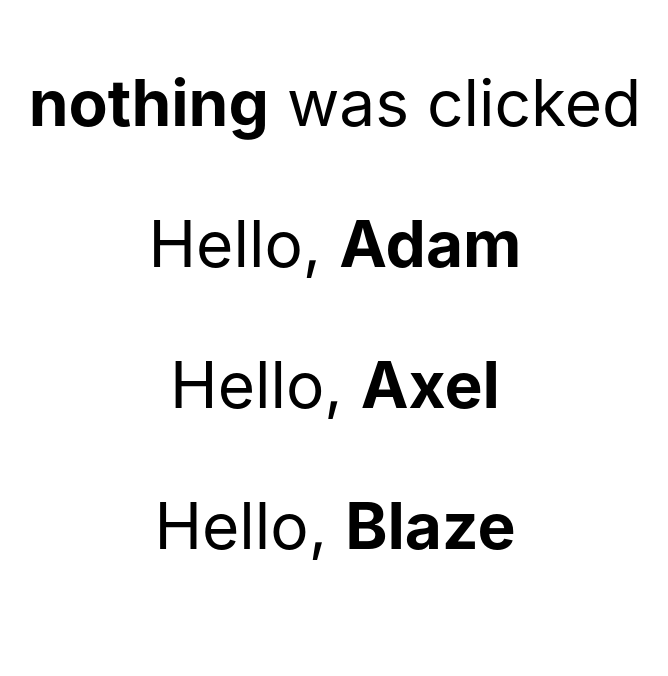
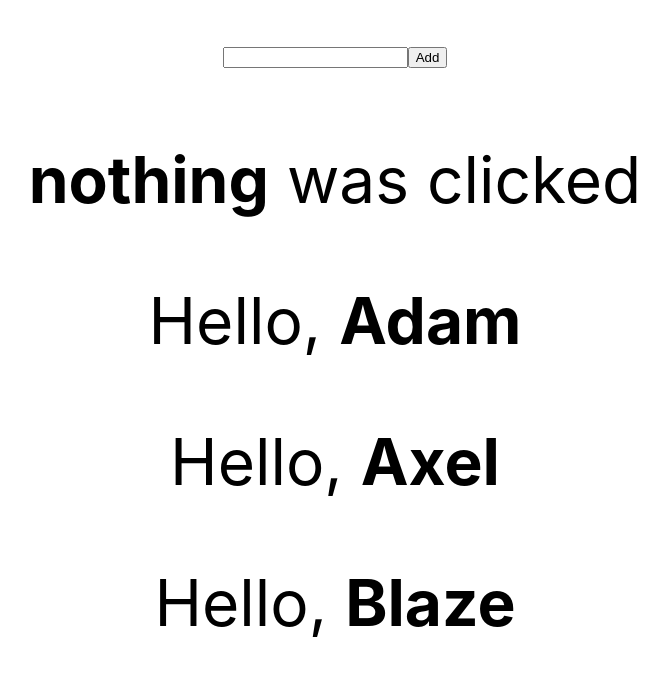
Before and after one commit to atparkweb/react-component-architecture, a React (Create React App) app: page / in a window 1280 px wide. Shown: the top 676 px of the page, without its empty margins (305-973 px from the left). Built offline with nearby package versions, Linux system fonts and the light colour scheme.

Commit message:
feature: Add component for adding list

```diff
--- a/src/App.js
+++ b/src/App.js
@@ -2,19 +2,16 @@ import React, { useCallback, useRef, useState } from "react";
 import "./App.css";
 
 /*
-- [ ] Use map to render list
-  - [ ] Set valid 'key' attribute for items
-- [ ] console log renders on components
+- [X] Use map to render list
+  - [X] Set valid 'key' attribute for items
+- [X] console log renders on components
 - [ ] useRef
   - [ ] Make an Input/Add component
   - [ ] implement onChange + useState
   - [ ] refactor into useRef
     - [ ] Add ref to input
 - [ ] useEffect + useRef for direct DOM interaction
-  - [ ] Make people array a state value
-  - [ ] define add handler
-  - [ ] Refactor out Add component
-    - [ ] Lift state
+  - [ ] Focus and clear input after adding
 - [ ] useCallback for reducing re-renders
 */
 
@@ -37,13 +34,57 @@ const Greeting = ({
 
   return (
     <p onClick={handleClick}>
-      {greetings[lang]}, <strong style={{ color }}>{name}</strong>
+      {greetings[lang]}, <strong>{name}</strong>
     </p>
   );
 };
 
+const Add = ({ onAdd }) => {
+  console.log("Render Add");
+
+  const [nameToAdd, setNameToAdd] = useState();
+
+  const handleAdd = (e) => {
+    onAdd && onAdd(nameToAdd);
+  };
+
+  const handleChange = (e) => {
+    setNameToAdd(e.target.value);
+  };
+
+  return (
+    <div>
+      <input type="text" onChange={handleChange} />
+      <button onClick={handleAdd}>Add</button>
+    </div>
+  );
+};
+
 const App = () => {
+  const defaultPeople = [
+    {
+      name: "Adam",
+      lang: "en",
+      color: "orange",
+      objectID: 0,
+    },
+    {
+      name: "Axel",
+      lang: "en",
+      color: "blue",
+      objectID: 1,
+    },
+    {
+      name: "Blaze",
+      lang: "en",
+      color: "red",
+      objectID: 2,
+    },
+  ];
+
   const [clicked, setClicked] = useState({ name: "nothing" });
+
+  const [people, setPeople] = useState(defaultPeople);
 
   console.log("Render App");
 
@@ -51,32 +92,27 @@ const App = () => {
     setClicked(clicked);
   };
 
-  const people = [
-    {
-      name: "Adam",
-      lang: "en",
-      color: "orange",
-    },
-    {
-      name: "Axel",
-      lang: "en",
-      color: "blue",
-    },
-    {
-      name: "Blaze",
-      lang: "en",
-      color: "red",
-    },
-  ];
+  const addPerson = (name) => {
+    setPeople(people.concat({ name, lang: "en", objectID: people.length }));
+  };
 
   return (
     <div className="App">
+      <Add onAdd={addPerson} />
       <p>
         <strong>{clicked.name}</strong> was clicked
       </p>
-      <Greeting name="Adam" lang="en" onClick={handleClick} />
-      <Greeting name="Axel" lang="en" onClick={handleClick} />
-      <Greeting name="Blaze" lang="en" onClick={handleClick} />
+      {people.map((person) => {
+        return (
+          <Greeting
+            key={person.objectID}
+            name={person.name}
+            lang={person.lang}
+            color={person.color}
+            onClick={handleClick}
+          />
+        );
+      })}
     </div>
   );
 };
```
